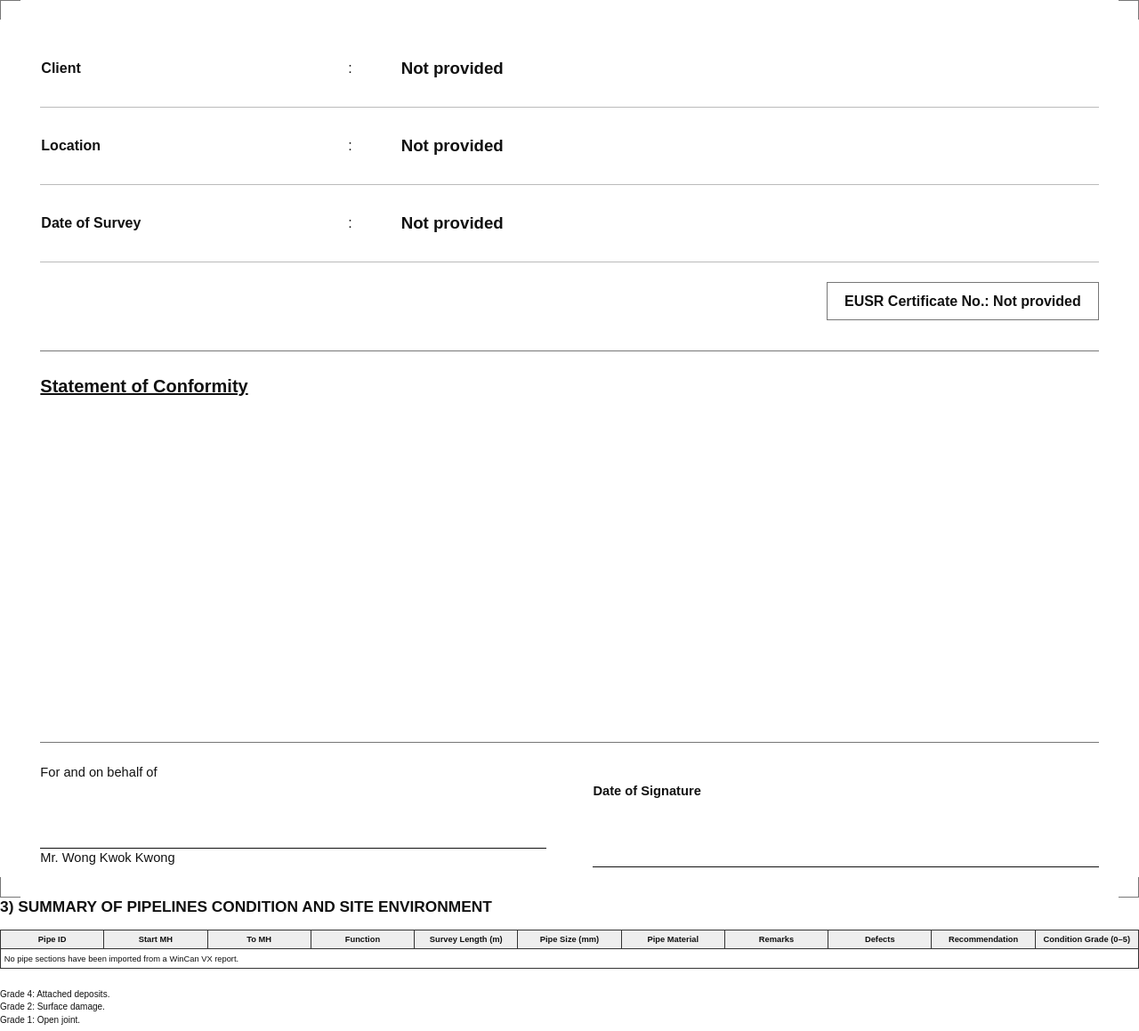
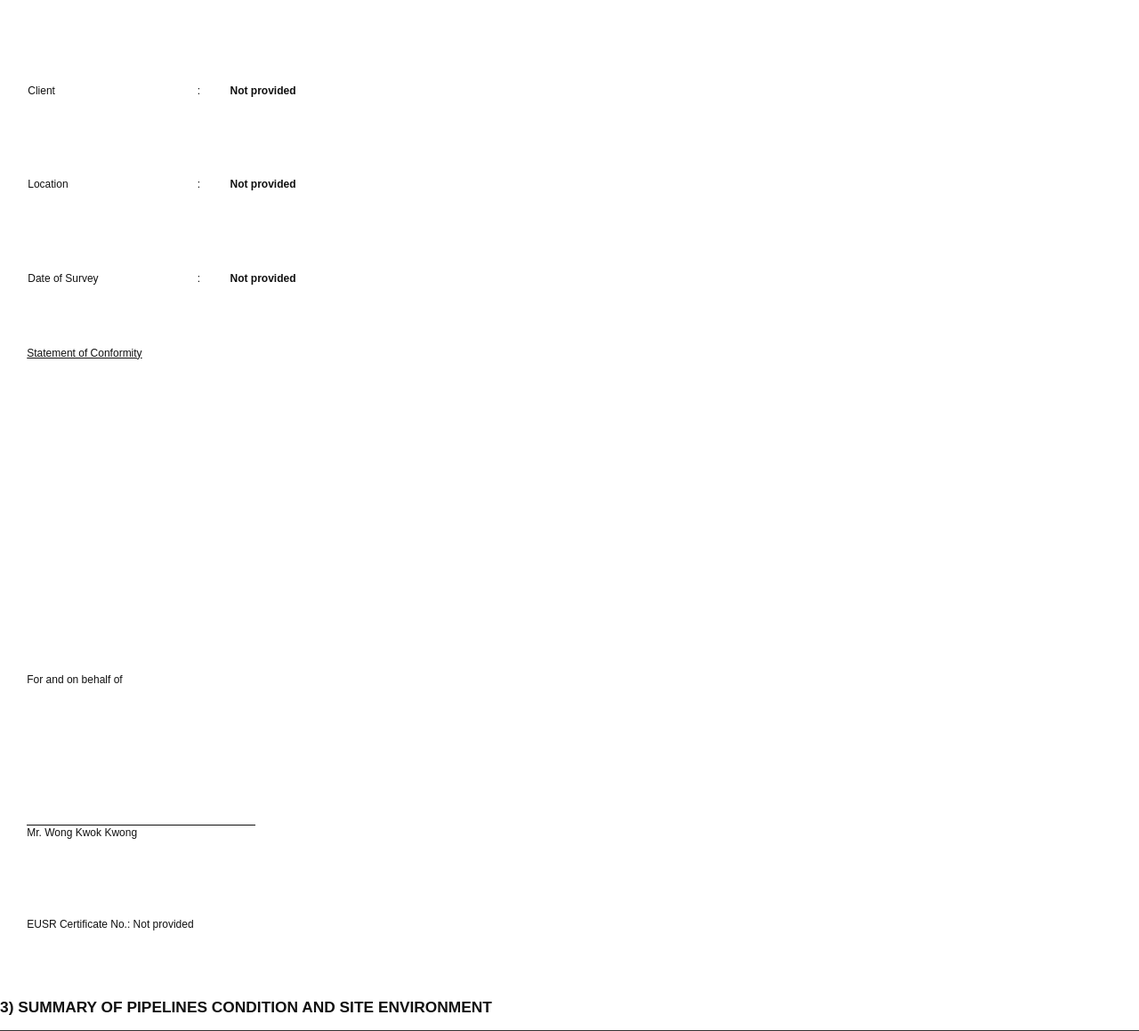
Before and after one commit to himpapun20-web/Cover-Page-Set-Automation, a Python web app: template backend/templates/cctv_cover_report.html in a window 1280 px wide. Shown: the part 1123-2282 px from the top of the page at 89% size. Run offline with Jinja, Linux system fonts and the light colour scheme; the template is opened without the code that fills it, so the values that code supplies are empty.

Commit message:
Revise CCTV cover report HTML structure and styles
Updated the CCTV cover report HTML template to include new styles for the certificate page and improved layout for the cover section.

```diff
--- a/backend/templates/cctv_cover_report.html
+++ b/backend/templates/cctv_cover_report.html
@@ -6,6 +6,7 @@
 <style>
 @page { size:A4 portrait; margin:15mm; }
 @page cover { size:A4 portrait; margin:0; }
+@page certificate { size:A4 portrait; margin:0; }
 @page tables { size:A4 landscape; margin:12mm; }
 * { box-sizing:border-box; }
 html, body { margin:0; padding:0; font-family:Arial,"Liberation Sans",sans-serif; color:#111; font-size:9pt; }
@@ -25,25 +26,22 @@ html, body { margin:0; padding:0; font-family:Arial,"Liberation Sans",sans-serif
 .cover-meta td:nth-child(2) { width:7%; text-align:center; }
 .cover-meta td:last-child { width:65%; }
 .cover-footer { text-align:center; font-size:7pt; font-weight:bold; line-height:1.35; }
-.certificate-page { position:relative; page-break-before:always; break-before:page; height:267mm; padding:9mm 12mm; display:flex; flex-direction:column; }
+.certificate-page { page:certificate; position:relative; page-break-before:always; break-before:page; width:210mm; height:297mm; padding:13mm 8mm 10mm; overflow:hidden; }
 .corner { position:absolute; width:6mm; height:6mm; border-color:#777; border-style:solid; }
 .corner-tl { top:0; left:0; border-width:.4pt 0 0 .4pt; }
 .corner-tr { top:0; right:0; border-width:.4pt .4pt 0 0; }
 .corner-bl { bottom:0; left:0; border-width:0 0 .4pt .4pt; }
 .corner-br { bottom:0; right:0; border-width:0 .4pt .4pt 0; }
-.certificate-meta { width:100%; flex:none; border-collapse:collapse; font-size:12pt; }
-.certificate-meta tr { height:23mm; }
-.certificate-meta td { vertical-align:middle; border-bottom:.4pt solid #bbb; }
-.certificate-meta td:first-child { width:29%; }
+.certificate-meta { width:100%; border-collapse:collapse; font-size:9pt; }
+.certificate-meta tr { height:28mm; }
+.certificate-meta td { vertical-align:middle; }
+.certificate-meta td:first-child { width:26%; }
 .certificate-meta td:nth-child(2) { width:5%; }
-.certificate-meta td:first-child, .certificate-meta td:last-child { font-weight:bold; }
-.certificate-meta td:last-child { font-size:14pt; }
-.certificate-number { align-self:flex-end; margin-top:6mm; padding:3mm 5mm; border:.6pt solid #777; font-size:12pt; font-weight:bold; }
-.certificate-statement { flex:1; min-height:45mm; margin-top:9mm; padding-top:6mm; border-top:.6pt solid #777; font-size:12pt; line-height:1.65; }
-.certificate-statement h2 { margin:0 0 5mm; font-size:15pt; font-weight:bold; text-decoration:underline; }
-.certificate-signature { display:grid; grid-template-columns:1fr 1fr; gap:14mm; align-items:end; margin-top:8mm; padding-top:6mm; border-top:.6pt solid #777; font-size:11pt; line-height:1.4; }
-.signature-line { width:100%; height:14mm; margin-top:6mm; border-bottom:.6pt solid #111; }
-.signature-date-line { height:14mm; margin-top:6mm; border-bottom:.6pt solid #111; }
+.certificate-number { position:absolute; left:8mm; bottom:20mm; font-size:9pt; }
+.certificate-statement { margin-top:6mm; font-size:9pt; line-height:1.45; }
+.certificate-statement h2 { margin:0 0 1mm; font-size:9pt; font-weight:normal; text-decoration:underline; }
+.certificate-signature { position:absolute; left:8mm; bottom:47mm; font-size:9pt; line-height:1.4; }
+.signature-line { width:68mm; height:6mm; margin-top:35mm; border-bottom:.6pt solid #111; }
 .table-pages { page:tables; page-break-before:always; break-before:page; }
 .section-title { margin:0 0 4mm; font-size:13pt; text-transform:uppercase; }
 .data-table { width:100%; border-collapse:collapse; table-layout:fixed; font-size:7pt; margin:3mm 0 6mm; }
@@ -88,12 +86,10 @@ html, body { margin:0; padding:0; font-family:Arial,"Liberation Sans",sans-serif
 </section>
 
 <section class="certificate-page" id="section-certificate">
-  <span class="corner corner-tl"></span><span class="corner corner-tr"></span>
-  <span class="corner corner-bl"></span><span class="corner corner-br"></span>
   <table class="certificate-meta"><tbody>
-    <tr><td><strong>Client</strong></td><td>:</td><td><strong>{{ project.client_name or "Not provided" }}</strong></td></tr>
-    <tr><td><strong>Location</strong></td><td>:</td><td><strong>{{ project.location or "Not provided" }}</strong></td></tr>
-    <tr><td><strong>Date of Survey</strong></td><td>:</td><td><strong>{{ project.survey_start_date.strftime("%d %b %Y") if project.survey_start_date else "Not provided" }}{% if project.survey_end_date and project.survey_end_date != project.survey_start_date %} &amp; {{ project.survey_end_date.strftime("%d %b %Y") }}{% endif %}</strong></td></tr>
+    <tr><td>Client</td><td>:</td><td><strong>{{ project.client_name or "Not provided" }}</strong></td></tr>
+    <tr><td>Location</td><td>:</td><td><strong>{{ project.location or "Not provided" }}</strong></td></tr>
+    <tr><td>Date of Survey</td><td>:</td><td><strong>{{ project.survey_start_date.strftime("%d %b %Y") if project.survey_start_date else "Not provided" }}{% if project.survey_end_date and project.survey_end_date != project.survey_start_date %} &amp; {{ project.survey_end_date.strftime("%d %b %Y") }}{% endif %}</strong></td></tr>
   </tbody></table>
   <div class="certificate-number">EUSR Certificate No.: {{ project.eusr_certificate_no or "Not provided" }}</div>
   <div class="certificate-statement">
@@ -101,15 +97,9 @@ html, body { margin:0; padding:0; font-family:Arial,"Liberation Sans",sans-serif
     <div>{{ fixed_sections.get("statement", {}).get("content", "Statement of Conformity content has not been configured for this report template.") }}</div>
   </div>
   <div class="certificate-signature">
-    <div class="certificate-signatory">
-      <div>For and on behalf of<br>{{ company.company_name }}</div>
-      <div class="signature-line"></div>
-      <div>{{ project.project_manager_name or "Mr. Wong Kwok Kwong" }}</div>
-    </div>
-    <div class="certificate-signing-date">
-      <strong>Date of Signature</strong>
-      <div class="signature-date-line"></div>
-    </div>
+    <div>For and on behalf of<br>{{ company.company_name }}</div>
+    <div class="signature-line"></div>
+    <div>{{ project.project_manager_name or "Mr. Wong Kwok Kwong" }}</div>
   </div>
 </section>
 
```
